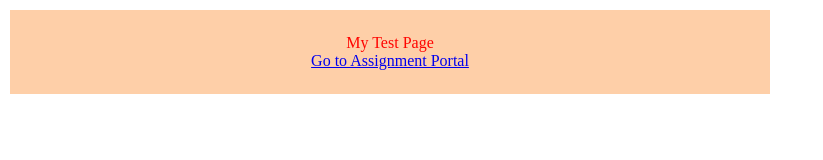
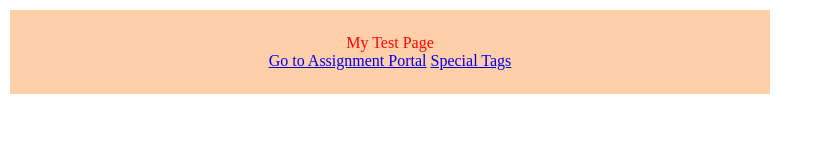
Before and after one commit to nuturethemyoungwell/wdd230, a plain HTML site: page main.html in a window 1280 px wide. Shown: the whole page, without its empty margins (0-823 px from the left). Drawn offline with Linux system fonts and the light colour scheme.

Commit message:
added learn page

```diff
--- a/main.html
+++ b/main.html
@@ -13,6 +13,7 @@
         <h>My Test Page</h>
     <nav>
         <a href="/wk 1/index.html">Go to Assignment Portal</a>
+        <a href="learn.html">Special Tags</a>
     </nav>
     </header>
 </body>
```
Also changed, not shown: learn.html (added).
